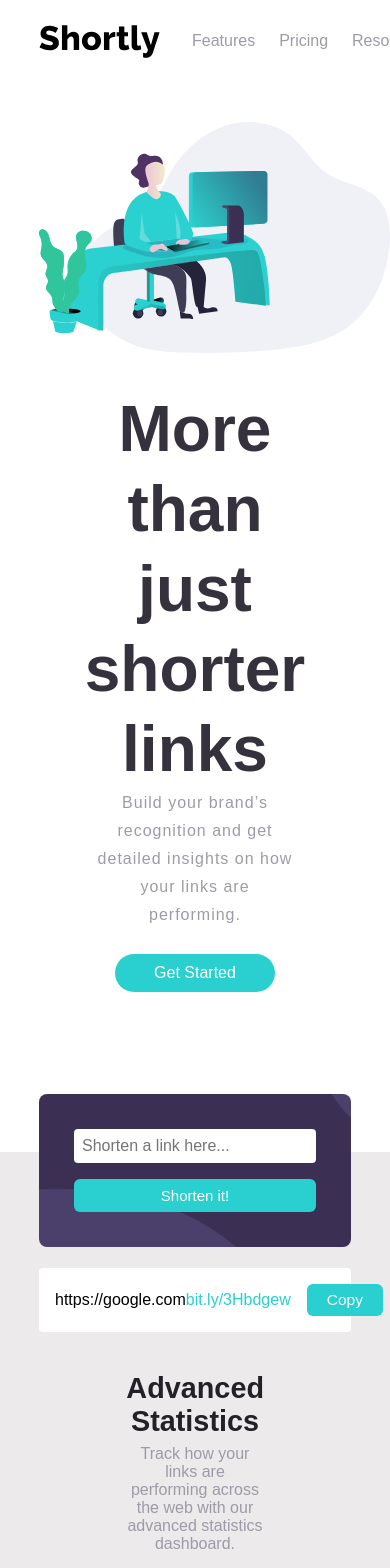
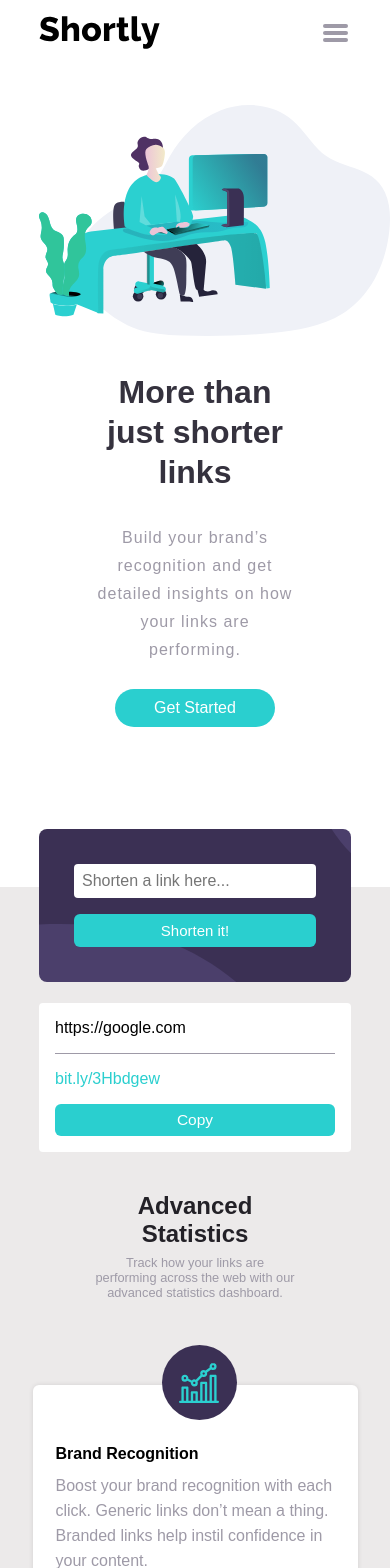
Before and after one commit to thomasluizon/url-shortening-api-react, a React (Vite) app: page / in a window 390 px wide. Shown: the top 1568 px of the page. Built offline with nearby package versions, Linux system fonts and the light colour scheme.

Commit message:
added mobile menu and more responsivity

```diff
--- a/src/components/Header/Header.jsx
+++ b/src/components/Header/Header.jsx
@@ -1,4 +1,44 @@
+import { useState } from 'react';
+
 const Header = () => {
+   const [mobile, setMobile] = useState(false);
+
+   const Burger = () => {
+      return (
+         <div className="burger" onClick={() => setMobile(!mobile)}>
+            <div className="burger1"></div>
+            <div className="burger2"></div>
+            <div className="burger3"></div>
+         </div>
+      );
+   };
+
+   const MobileNav = () => {
+      return (
+         <div className="header__mobile-nav-wrapper">
+            <nav className="header__mobile-nav">
+               <ul>
+                  <li>
+                     <a href="#">Features</a>
+                  </li>
+                  <li>
+                     <a href="#">Pricing</a>
+                  </li>
+                  <li>
+                     <a href="#">Resources</a>
+                  </li>
+               </ul>
+            </nav>
+            <div className="header__mobile-login">
+               <a href="#">Login</a>
+               <button className="btn" href="#">
+                  Sign Up
+               </button>
+            </div>
+         </div>
+      );
+   };
+
    return (
       <header id="header">
          <div className="container">
@@ -32,6 +72,8 @@ const Header = () => {
                   Sign Up
                </button>
             </div>
+            <Burger />
+            {mobile && <MobileNav />}
          </div>
       </header>
    );
--- a/src/components/Header/_header.scss
+++ b/src/components/Header/_header.scss
@@ -34,5 +34,75 @@
          @include flex(center);
          gap: 1rem;
       }
+
+      .header__mobile-nav-wrapper {
+         display: none;
+      }
+
+      @media screen and (max-width: 867px) {
+         .header__nav,
+         .header__login-wrapper {
+            display: none;
+         }
+      }
+
+      // mobile
+
+      .burger {
+         display: none;
+         cursor: pointer;
+
+         div {
+            height: 4px;
+            margin: 3px;
+            width: 25px;
+            border-radius: 4px;
+            background: $grayish-violet;
+            transition: all $trans-dur ease-in-out;
+         }
+
+         @media screen and (max-width: 867px) {
+            display: block;
+         }
+      }
+
+      @media screen and (max-width: 867px) {
+         .header__mobile-nav-wrapper {
+            z-index: 500;
+            @include flexcol;
+            gap: 1.5rem;
+            text-align: center;
+            display: block;
+            position: absolute;
+            padding: 2rem;
+            border-radius: 10px;
+            top: 100px;
+            background: $dark-violet;
+            width: 80%;
+
+            .header__mobile-nav {
+               border-bottom: 1px solid $grayish-violet;
+               padding-bottom: 1.5rem;
+               ul {
+                  @include flexcol;
+                  gap: 1.5rem;
+               }
+            }
+
+            a {
+               color: white;
+
+               &:hover {
+                  color: $cyan;
+               }
+            }
+
+            .header__mobile-login {
+               margin-top: 1.5rem;
+               @include flexcol;
+               gap: 1.5rem;
+            }
+         }
+      }
    }
 }
--- a/src/components/Intro/_intro.scss
+++ b/src/components/Intro/_intro.scss
@@ -28,6 +28,24 @@
 
          @media screen and (max-width: 1123px) {
             font-size: 4rem;
+         }
+
+         @media screen and (max-width: 754px) {
+            font-size: 3.5rem;
+         }
+
+         @media screen and (max-width: 650px) {
+            font-size: 3rem;
+         }
+
+         @media screen and (max-width: 558px) {
+            font-size: 2rem;
+            line-height: 2.5rem;
+            margin-bottom: 2rem;
+         }
+
+         @media screen and (max-width: 355px) {
+            font-size: 1.75rem;
          }
       }
 
--- a/src/components/Links/_links.scss
+++ b/src/components/Links/_links.scss
@@ -25,5 +25,22 @@
             font-size: 15.5px;
          }
       }
+
+      @media screen and (max-width: 768px) {
+         flex-direction: column;
+         align-items: flex-start;
+         gap: 1rem;
+
+         .link__short-wrapper {
+            flex-direction: column;
+            align-items: flex-start;
+            width: 100%;
+            padding-top: 1rem;
+            border-top: 1px solid $grayish-violet;
+            .btn {
+               width: 100%;
+            }
+         }
+      }
    }
 }
--- a/src/components/Statistics/_statistics.scss
+++ b/src/components/Statistics/_statistics.scss
@@ -12,15 +12,31 @@
          width: 44%;
          margin: 0 auto;
 
+         @media screen and (max-width: 425px) {
+            width: 65%;
+         }
+
          h2 {
             font-size: 1.8rem;
             color: $very-dark-violet;
             margin-bottom: 7px;
             font-weight: 700;
+
+            @media screen and (max-width: 425px) {
+               font-size: 1.5rem;
+            }
+
+            @media screen and (max-width: 355px) {
+               font-size: 1.25rem;
+            }
          }
 
          p {
             color: $grayish-violet;
+
+            @media screen and (max-width: 425px) {
+               font-size: 0.8rem;
+            }
          }
       }
 
@@ -102,5 +118,11 @@
             }
          }
       }
+
+      @media screen and (max-width: 355px) {
+         .statistics__cards .card {
+            width: 18rem;
+         }
+      }
    }
 }
--- a/src/styles/css/index.css
+++ b/src/styles/css/index.css
@@ -38,6 +38,69 @@
   justify-content: center;
   gap: 1rem;
 }
+#header .container .header__mobile-nav-wrapper {
+  display: none;
+}
+@media screen and (max-width: 867px) {
+  #header .container .header__nav,
+#header .container .header__login-wrapper {
+    display: none;
+  }
+}
+#header .container .burger {
+  display: none;
+  cursor: pointer;
+}
+#header .container .burger div {
+  height: 4px;
+  margin: 3px;
+  width: 25px;
+  border-radius: 4px;
+  background: hsl(257deg, 7%, 63%);
+  transition: all 0.2s ease-in-out;
+}
+@media screen and (max-width: 867px) {
+  #header .container .burger {
+    display: block;
+  }
+}
+@media screen and (max-width: 867px) {
+  #header .container .header__mobile-nav-wrapper {
+    z-index: 500;
+    display: flex;
+    flex-direction: column;
+    gap: 1.5rem;
+    text-align: center;
+    display: block;
+    position: absolute;
+    padding: 2rem;
+    border-radius: 10px;
+    top: 100px;
+    background: hsl(257deg, 27%, 26%);
+    width: 80%;
+  }
+  #header .container .header__mobile-nav-wrapper .header__mobile-nav {
+    border-bottom: 1px solid hsl(257deg, 7%, 63%);
+    padding-bottom: 1.5rem;
+  }
+  #header .container .header__mobile-nav-wrapper .header__mobile-nav ul {
+    display: flex;
+    flex-direction: column;
+    gap: 1.5rem;
+  }
+  #header .container .header__mobile-nav-wrapper a {
+    color: white;
+  }
+  #header .container .header__mobile-nav-wrapper a:hover {
+    color: hsl(180deg, 66%, 49%);
+  }
+  #header .container .header__mobile-nav-wrapper .header__mobile-login {
+    margin-top: 1.5rem;
+    display: flex;
+    flex-direction: column;
+    gap: 1.5rem;
+  }
+}
 
 #intro {
   padding-left: 10%;
@@ -73,6 +136,28 @@
 @media screen and (max-width: 1123px) {
   #intro .intro__desc h1 {
     font-size: 4rem;
+  }
+}
+@media screen and (max-width: 754px) {
+  #intro .intro__desc h1 {
+    font-size: 3.5rem;
+  }
+}
+@media screen and (max-width: 650px) {
+  #intro .intro__desc h1 {
+    font-size: 3rem;
+  }
+}
+@media screen and (max-width: 558px) {
+  #intro .intro__desc h1 {
+    font-size: 2rem;
+    line-height: 2.5rem;
+    margin-bottom: 2rem;
+  }
+}
+@media screen and (max-width: 355px) {
+  #intro .intro__desc h1 {
+    font-size: 1.75rem;
   }
 }
 #intro .intro__desc p {
@@ -139,14 +224,34 @@
   width: 44%;
   margin: 0 auto;
 }
+@media screen and (max-width: 425px) {
+  #statistics .container .statistics__desc {
+    width: 65%;
+  }
+}
 #statistics .container .statistics__desc h2 {
   font-size: 1.8rem;
   color: hsl(260deg, 8%, 14%);
   margin-bottom: 7px;
   font-weight: 700;
 }
+@media screen and (max-width: 425px) {
+  #statistics .container .statistics__desc h2 {
+    font-size: 1.5rem;
+  }
+}
+@media screen and (max-width: 355px) {
+  #statistics .container .statistics__desc h2 {
+    font-size: 1.25rem;
+  }
+}
 #statistics .container .statistics__desc p {
   color: hsl(257deg, 7%, 63%);
+}
+@media screen and (max-width: 425px) {
+  #statistics .container .statistics__desc p {
+    font-size: 0.8rem;
+  }
 }
 #statistics .container .statistics__cards {
   position: relative;
@@ -219,6 +324,11 @@
     left: 38%;
   }
 }
+@media screen and (max-width: 355px) {
+  #statistics .container .statistics__cards .card {
+    width: 18rem;
+  }
+}
 
 #statistics .container .statistics__form form {
   background-color: hsl(257deg, 27%, 26%);
@@ -287,6 +397,23 @@
 #statistics .container .statistics__form .links .links__link .link__short-wrapper .btn {
   border-radius: 6px;
   font-size: 15.5px;
+}
+@media screen and (max-width: 768px) {
+  #statistics .container .statistics__form .links .links__link {
+    flex-direction: column;
+    align-items: flex-start;
+    gap: 1rem;
+  }
+  #statistics .container .statistics__form .links .links__link .link__short-wrapper {
+    flex-direction: column;
+    align-items: flex-start;
+    width: 100%;
+    padding-top: 1rem;
+    border-top: 1px solid hsl(257deg, 7%, 63%);
+  }
+  #statistics .container .statistics__form .links .links__link .link__short-wrapper .btn {
+    width: 100%;
+  }
 }
 
 #boost {
--- a/src/views/App.jsx
+++ b/src/views/App.jsx
@@ -12,8 +12,8 @@ const App = () => {
             <Intro />
             <Statistics />
             <Boost />
-            <Footer />
          </main>
+         <Footer />
       </>
    );
 };
```
Also changed, not shown: 1 other file (tests, documents, lock files or other folders).
